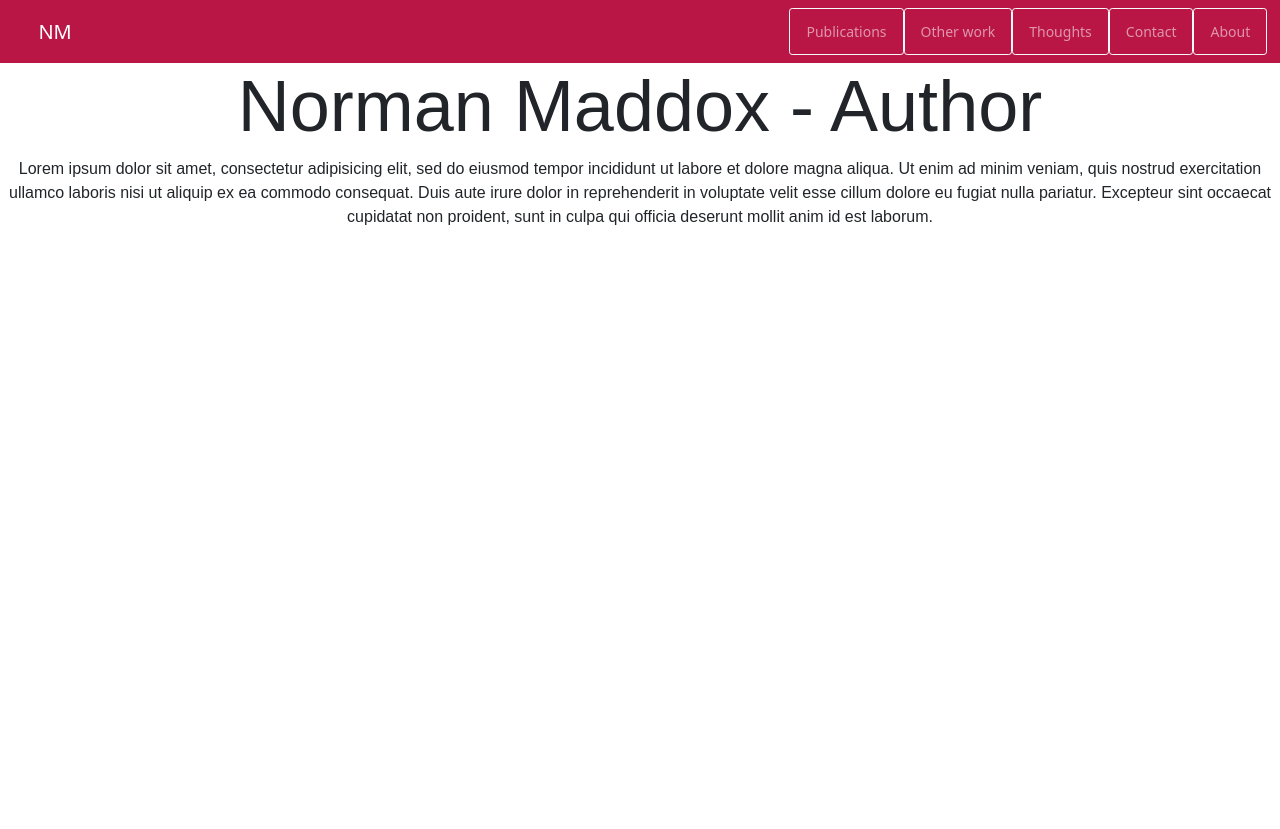
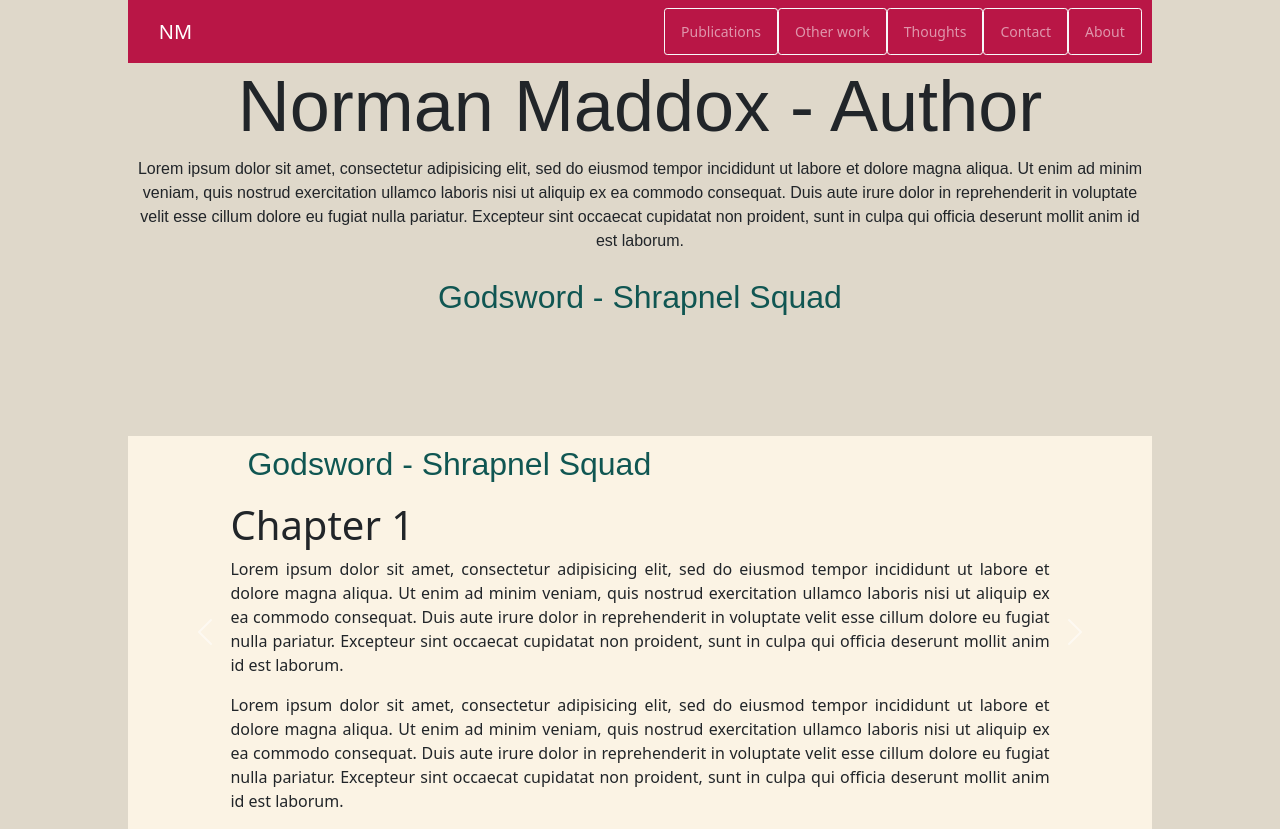
Before and after one commit to cdh616x/nolan, a plain HTML site: page index.html in a window 1280 px wide. Before the commit the page ends 800 px from the top, so only its background shows below. Drawn offline with nearby package versions, Linux system fonts and the light colour scheme; a web font is replaced by a local one.

Commit message:
messing around with karousel and content

```diff
--- a/css/styles.css
+++ b/css/styles.css
@@ -1,5 +1,6 @@
 #welcome {
   font-family: 'Karmatic Arcade', sans-serif;
+  margin-bottom: 10%;
 }
 
 #header {
@@ -11,3 +12,31 @@
   padding-left: 3%;
   padding-right: 1%;
 }
+
+a {
+  color: #105652;
+  text-decoration: none;
+}
+
+a:hover {
+  color: #B91646;
+}
+
+body {
+  background-color: #DFD8CA;
+  margin-left: 10%;
+  margin-right: 10%;
+}
+
+/* Reading page contents */
+
+#godsword {
+  font-family: "Karmatic Arcade", sans-serif;
+  text-align: center;
+}
+.carousel-inner {
+  background-color: #FBF3E4;
+  padding-left: 10%;
+  padding-right: 10%;
+  text-align: justify;
+}
--- a/index.html
+++ b/index.html
@@ -1,12 +1,15 @@
 <!DOCTYPE html>
 <html lang="en" dir="ltr">
+
 <head>
+  <meta name="viewport" content="width=device-width, initial-scale=1">
   <meta charset="utf-8">
-    <title>Nolan's Website</title>
+  <title>Norman Maddox</title>
   <link href="https://cdn.jsdelivr.net/npm/bootstrap@5.1.3/dist/css/bootstrap.min.css" rel="stylesheet" integrity="sha384-1BmE4kWBq78iYhFldvKuhfTAU6auU8tT94WrHftjDbrCEXSU1oBoqyl2QvZ6jIW3" crossorigin="anonymous">
   <link rel="stylesheet" href="css/styles.css">
   <link href="https://fonts.cdnfonts.com/css/karmatic-arcade" rel="stylesheet">
 </head>
+
 <body>
   <!-- makes navbar horizontal / other stylings -->
   <nav class="navbar navbar-expand-lg navbar-dark">
@@ -42,10 +45,43 @@
   <section id="welcome" class="text-center">
     <div class="header">
       <h1 id="header">Norman Maddox - Author</h1>
+      <p>Lorem ipsum dolor sit amet, consectetur adipisicing elit, sed do eiusmod tempor incididunt ut labore et dolore magna aliqua. Ut enim ad minim veniam, quis nostrud exercitation ullamco laboris nisi ut aliquip ex ea commodo consequat. Duis
+        aute irure dolor in reprehenderit in voluptate velit esse cillum dolore eu fugiat nulla pariatur. Excepteur sint occaecat cupidatat non proident, sunt in culpa qui officia deserunt mollit anim id est laborum.</p>
+        <button type="button" class="btn btn-lg" name="button">
+          <a href="godsword.html"><h2>Godsword - Shrapnel Squad</h2></a>
+        </button>
+    </div>
+  </section>
+  <section id="page">
+    <div id="carouselExampleFade" class="carousel slide carousel-fade" data-bs-interval="false">
+      <div class="carousel-inner">
+        <div class="carousel-item active">
+          <button id="godsword" type="button" class="btn btn-lg" name="button">
+            <a href="godsword.html"><h2>Godsword - Shrapnel Squad</h2></a>
+          </button>
+          <h1>Chapter 1</h1>
           <p>Lorem ipsum dolor sit amet, consectetur adipisicing elit, sed do eiusmod tempor incididunt ut labore et dolore magna aliqua. Ut enim ad minim veniam, quis nostrud exercitation ullamco laboris nisi ut aliquip ex ea commodo consequat. Duis aute irure dolor in reprehenderit in voluptate velit esse cillum dolore eu fugiat nulla pariatur. Excepteur sint occaecat cupidatat non proident, sunt in culpa qui officia deserunt mollit anim id est laborum.</p>
+          <p>Lorem ipsum dolor sit amet, consectetur adipisicing elit, sed do eiusmod tempor incididunt ut labore et dolore magna aliqua. Ut enim ad minim veniam, quis nostrud exercitation ullamco laboris nisi ut aliquip ex ea commodo consequat. Duis aute irure dolor in reprehenderit in voluptate velit esse cillum dolore eu fugiat nulla pariatur. Excepteur sint occaecat cupidatat non proident, sunt in culpa qui officia deserunt mollit anim id est laborum.</p>
+        </div>
+        <div class="carousel-item">
+          <h1>Chapter 2</h1>
+        </div>
+        <div class="carousel-item">
+          <img src="..." class="d-block w-100" alt="...">
+        </div>
+      </div>
+      <button class="carousel-control-prev" type="button" data-bs-target="#carouselExampleFade" data-bs-slide="prev">
+        <span class="carousel-control-prev-icon" aria-hidden="true"></span>
+        <span class="visually-hidden">Previous</span>
+      </button>
+      <button class="carousel-control-next" type="button" data-bs-target="#carouselExampleFade" data-bs-slide="next">
+        <span class="carousel-control-next-icon" aria-hidden="true"></span>
+        <span class="visually-hidden">Next</span>
+      </button>
     </div>
   </section>
 
+  <script src="https://cdn.jsdelivr.net/npm/bootstrap@5.0.2/dist/js/bootstrap.bundle.min.js" integrity="sha384-MrcW6ZMFYlzcLA8Nl+NtUVF0sA7MsXsP1UyJoMp4YLEuNSfAP+JcXn/tWtIaxVXM" crossorigin="anonymous"></script>
+</body>
 
-  </body>
 </html>
```
Also changed, not shown: godsword.html (added, +10 -0 lines). Lines whose indentation alone changed are shown as unchanged.
